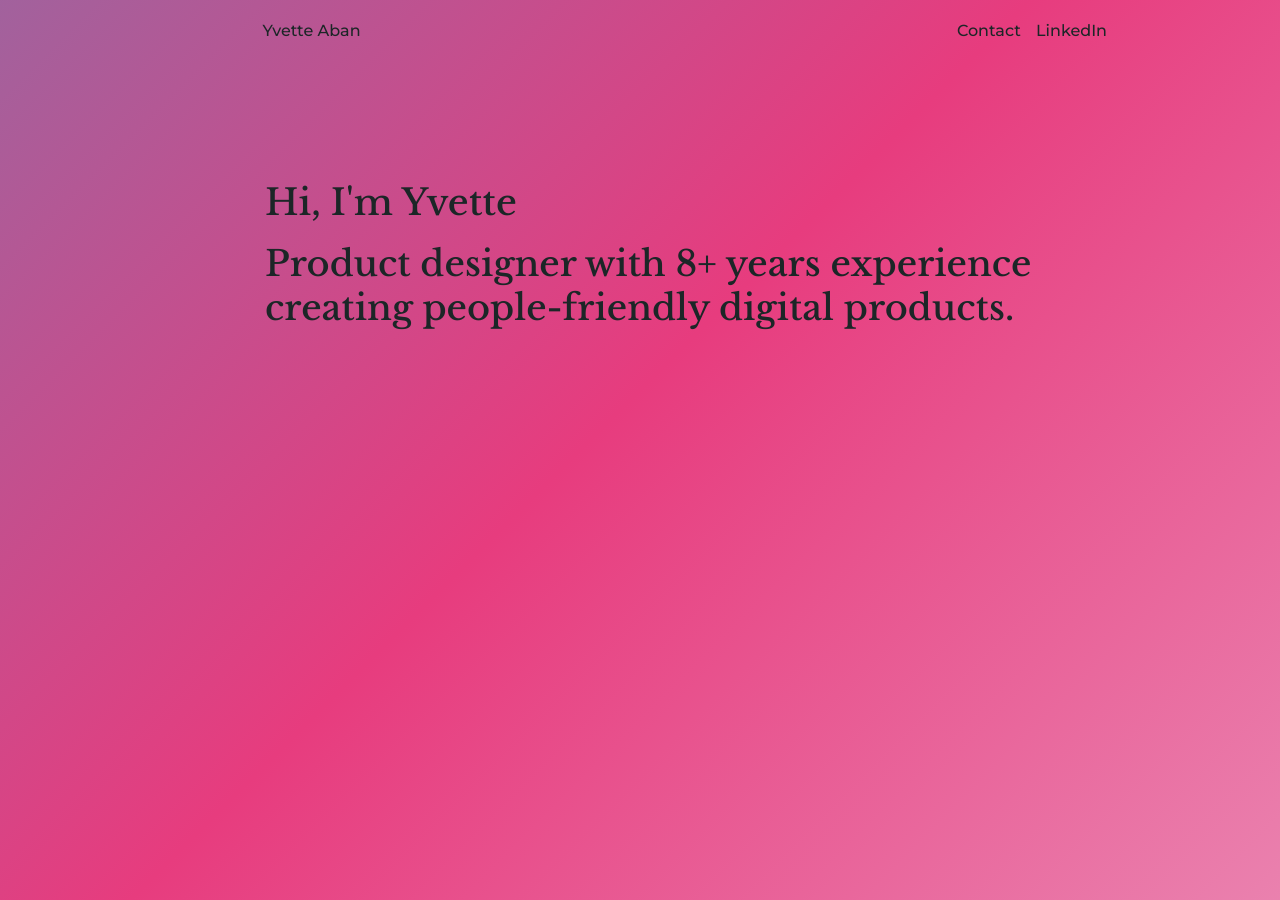
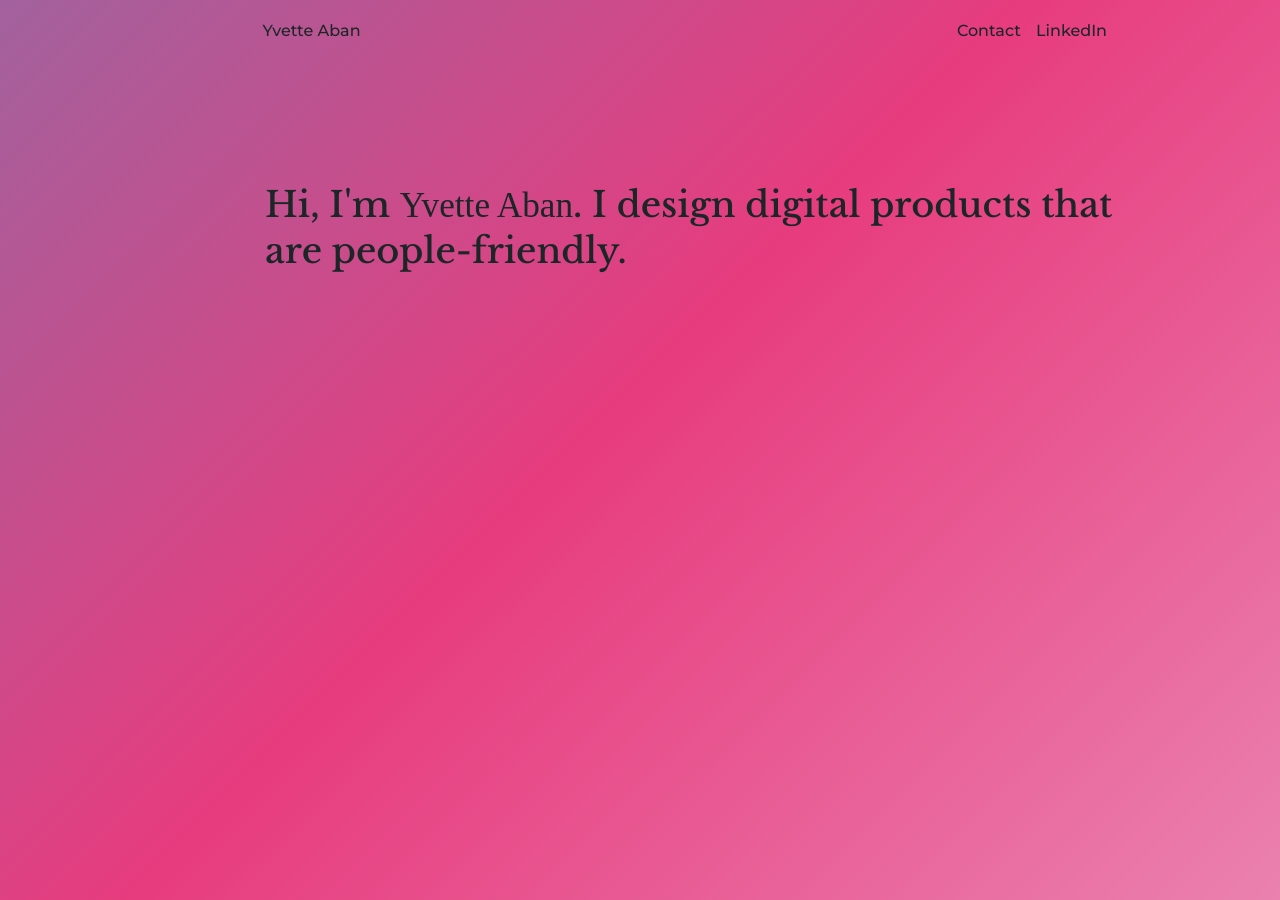
Before and after one commit to yvetteaban/yvetteaban.github.io, a Jekyll site: the page built from index.html, in a window 1280 px wide. Built offline with Jekyll 4.4.1, drawn with Linux system fonts in a browser that asks for light colours; nearby versions of some CDN libraries; some web fonts are replaced.

Commit message:
changed intro

```diff
--- a/_layouts/homepage.html
+++ b/_layouts/homepage.html
@@ -13,8 +13,7 @@
 	<div class="row">
         <div class="col-sm-9 col-md-9 col-sm-offset-2 col-md-offset-2">
             <section class="intro">
-                <h1>Hi, I'm Yvette</h1>
-                <h2>Product designer with 8+ years experience creating people-friendly digital products.</h2>
+                <h2>Hi, I'm <span>Yvette Aban</span>. I design digital products that are people-friendly.</h2>
             </section>
         </div>
     </div>
--- a/css/main.scss
+++ b/css/main.scss
@@ -23,8 +23,8 @@ $dark-gray-lighter: lighten($dark-gray, 40%);
 
 // Colors
 $teal-color: #00baa7;
-$teal-color-lighter: lighten($teal-color, 5%);
-$teal-color-darker: darken($teal-color, 15%);
+// $teal-color-lighter: lighten($teal-color, 5%);
+// $teal-color-darker: darken($teal-color, 15%);
 $finehumans-yellow: #CFC329;
 $violet: #7059FB;
 $violet-dark: #4807b1;
@@ -35,8 +35,8 @@ $surface-100: #f5f3eb;
 $surface-200: #787877;
 $surface-300: #baccfa;
 $surface-400: #1c2627;
+$surface-violet: #7c97fd;
 
-//light pink: #debce2  #7c97fd
 
 //Width of the content area
 $content-width:    1170px;
@@ -71,14 +71,14 @@ $on-laptop:        800px;
 
 @import url('https://fonts.googleapis.com/css2?family=Libre+Baskerville:ital,wght@0,400..700;1,400..700&family=Montserrat:ital,wght@0,100..900;1,100..900&display=swap');
 @import url('https://fonts.googleapis.com/css2?family=Material+Symbols+Outlined:opsz,wght,FILL,GRAD@20..48,100..700,0..1,-50..200&icon_names=waving_hand');
-
+@import url('https://fonts.googleapis.com/css2?family=Gorditas:wght@400;700&display=swap');
+@import url('https://fonts.googleapis.com/css2?family=Kavoon&display=swap');
 
 html {
   height: 100%;
 }
 body {
   background-color: $surface-100;
-  //background-image: linear-gradient(to right, #d3cce3, #e9e4f0);
   font-family: $base-font-family;
   color: $surface-400;
   font-size: 16px;
@@ -149,7 +149,6 @@ a:hover {
 
     li {
       list-style: none;
-      //padding: 0 $spacing-unit;
     }
   }
   a {
@@ -159,10 +158,9 @@ a:hover {
 }
  .site-title {
     margin-bottom: $spacing-unit;
-    //text-align: center;
+    float: left;
 
     @media screen and (min-width: $on-laptop) {
-      float: left;
       margin-bottom: 0;
       text-align: left;
     }
@@ -170,11 +168,10 @@ a:hover {
   }
 
 .site-nav {
-
   a {
     font-size: $base-font-size;
     margin: 0 -.25rem;
-    //padding: 0 .25rem;
+
     background: linear-gradient(0deg, $violet, $violet) no-repeat right bottom / 0 var(--bg-h);
     transition: background-size 350ms;
     --bg-h: 100%;
@@ -186,9 +183,8 @@ a:hover {
   }
 
   ul {
-    @media screen and (min-width: $on-laptop) {
-      float: right;
-    }
+    float: right;
+
 
     li {
       display: inline-block;
@@ -220,22 +216,28 @@ a:hover {
  @media screen and (min-width: $on-laptop) {
   padding: 100px 0 0;
  }
-  h2 {
-    //margin: 0;
-  }
+
 }
 
 .homepage {
   .intro {
     padding: 40px 0 60px;
+    //text-align: center;
 
   @media screen and (min-width: $on-laptop) {
   padding: 100px 0 0;
  }
   }
   h2 {
-    line-height: 1.25em;
+    line-height: 1.3em;
     font-size: 2.2em;
+
+    span{
+    font-family: "Kavoon", serif;
+    font-weight: 400;
+    font-style: normal;
+
+    }
   }
 }
 
```
Also changed, not shown: 4 other files.
